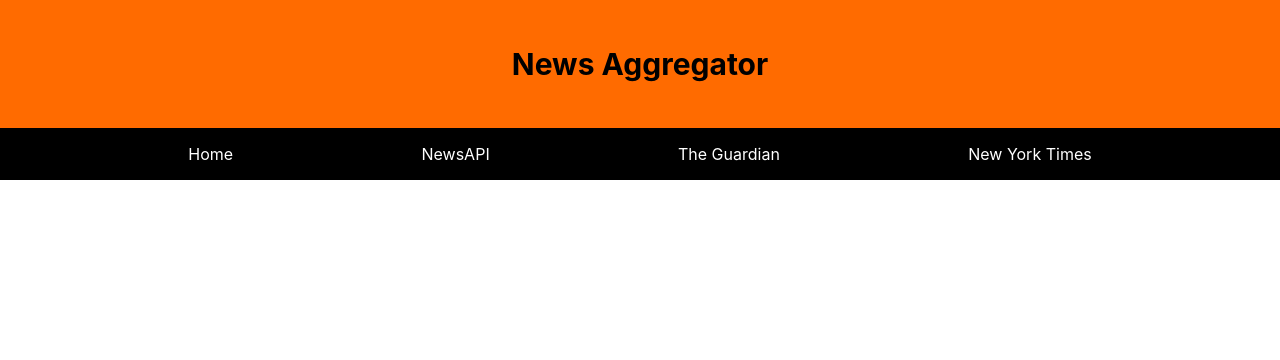
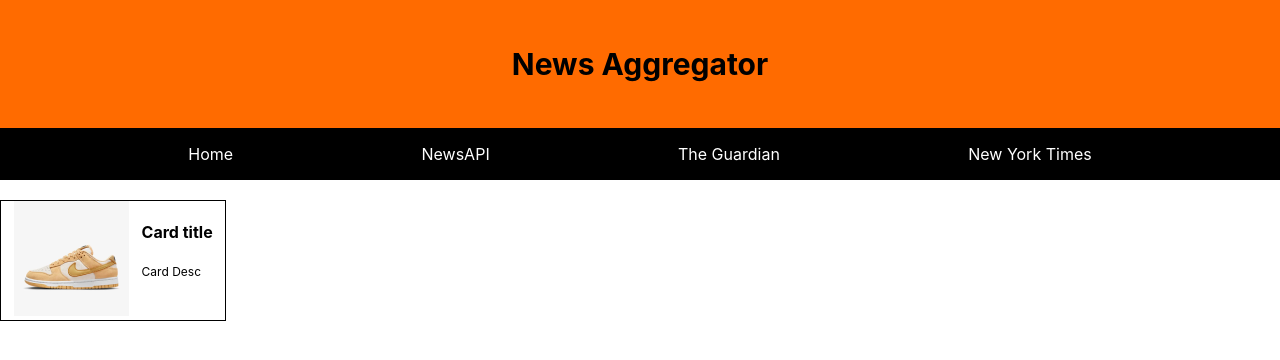
Before and after one commit to rohitkumar1101/news-aggregator, a React (Create React App) app: page / in a window 1280 px wide. Shown: the top 360 px of the page. Built offline with nearby package versions, Linux system fonts and the light colour scheme.

Commit message:
created a reusable card component

```diff
--- /dev/null
+++ b/src/components/card/index.js
@@ -0,0 +1,21 @@
+import React from 'react'
+
+import Shoe from '../../assets/shoe.png'
+import './styles.css'
+
+
+const Card = () => {
+    return (
+        <div className='card'>
+            <div className='card-thumbnail'>
+                <img src={Shoe} alt="card-thumbnail" />
+            </div>
+            <div className='card-text'>
+                <h4 className='card-title'>Card title</h4>
+                <p className='card-description'>Card Desc</p>
+            </div>
+        </div>
+    )
+}
+
+export default Card
--- /dev/null
+++ b/src/components/card/styles.css
@@ -0,0 +1,16 @@
+.card {
+    border: 1px solid black;
+    display: flex;
+    flex-direction: row;
+    margin-top: 20px;
+    width: fit-content;
+    padding: 0 0.8rem;
+}
+
+.card-text {
+    margin-left: 0.8rem;
+}
+
+.card-description{
+    font-size: 12px;
+}
--- a/src/pages/homepage.js
+++ b/src/pages/homepage.js
@@ -3,12 +3,14 @@ import React from 'react'
 
 //component imports
 import { Navbar, Filter } from '../components'
+import Card from '../components/card'
 
 const Homepage = () => {
     return (
         <div>
             <Navbar />
             <Filter />
+            <Card />
         </div>
     )
 }
```
Also changed, not shown: src/assets/shoe.png (added).
